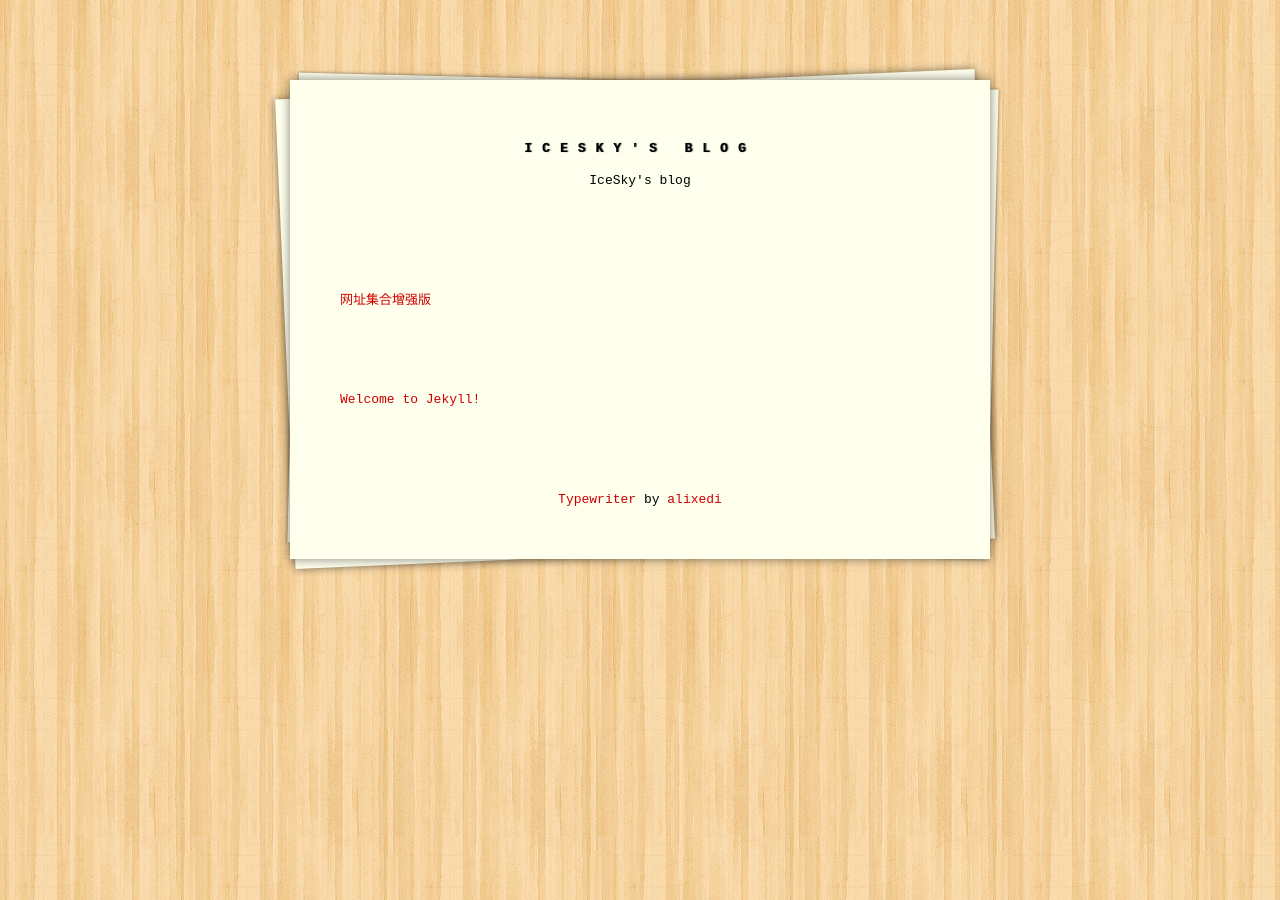
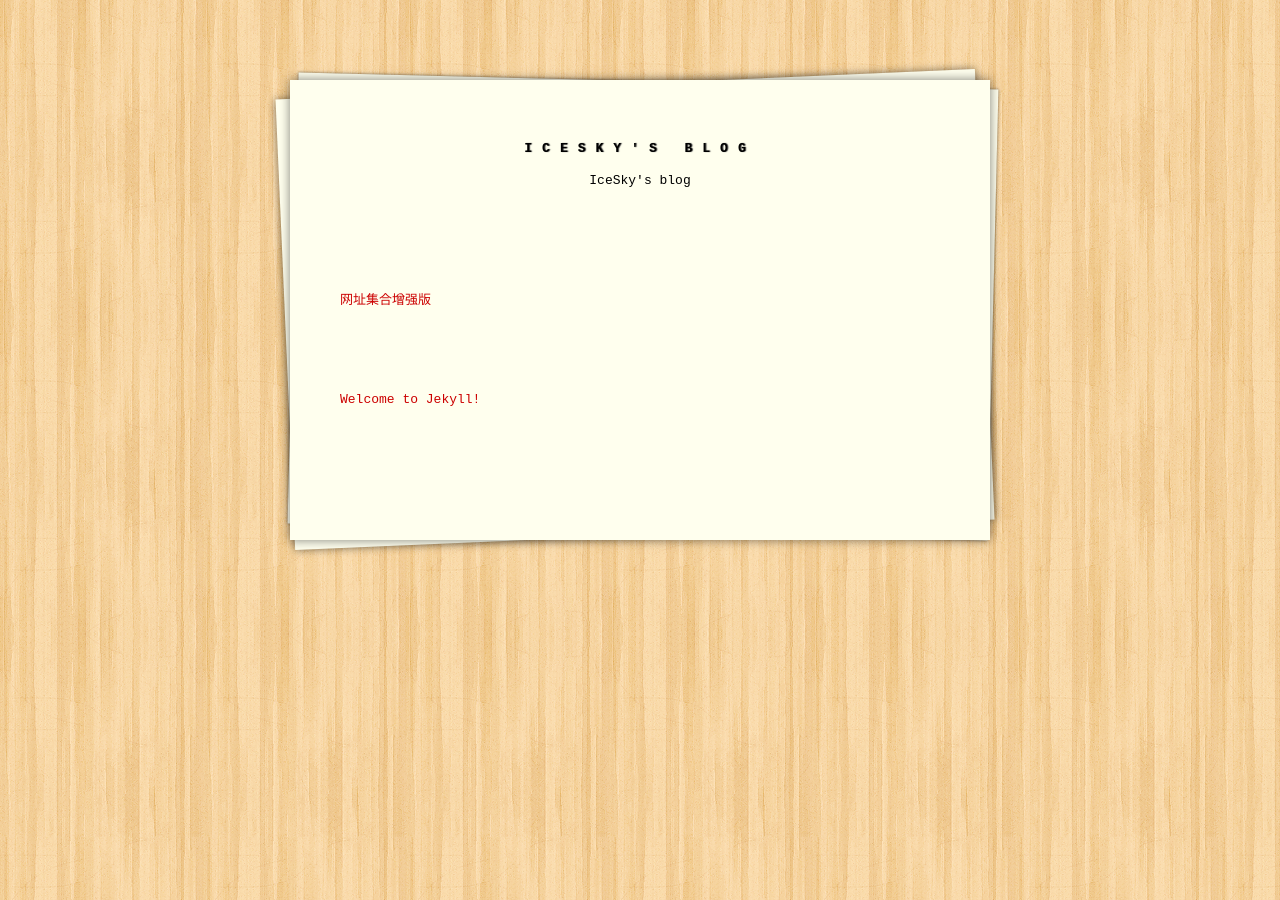
Before and after one commit to IceSkyDev/IceSkyDev.github.io, a Jekyll site: the page built from index.md, in a window 1280 px wide. Built offline with Jekyll 4.4.1, drawn with Linux system fonts in a browser that asks for light colours.

Commit message:
Update footer.html

```diff
--- a/_includes/footer.html
+++ b/_includes/footer.html
@@ -1,3 +1,3 @@
 <footer class="site-footer">
-<a href="https://github.com/alixedi/typewriter">Typewriter</a> by <a href="http://twitter.com/alixedi">alixedi</a>
+<!--<a href="https://github.com/alixedi/typewriter">Typewriter</a> by <a href="http://twitter.com/alixedi">alixedi</a>-->
 </footer>
```
